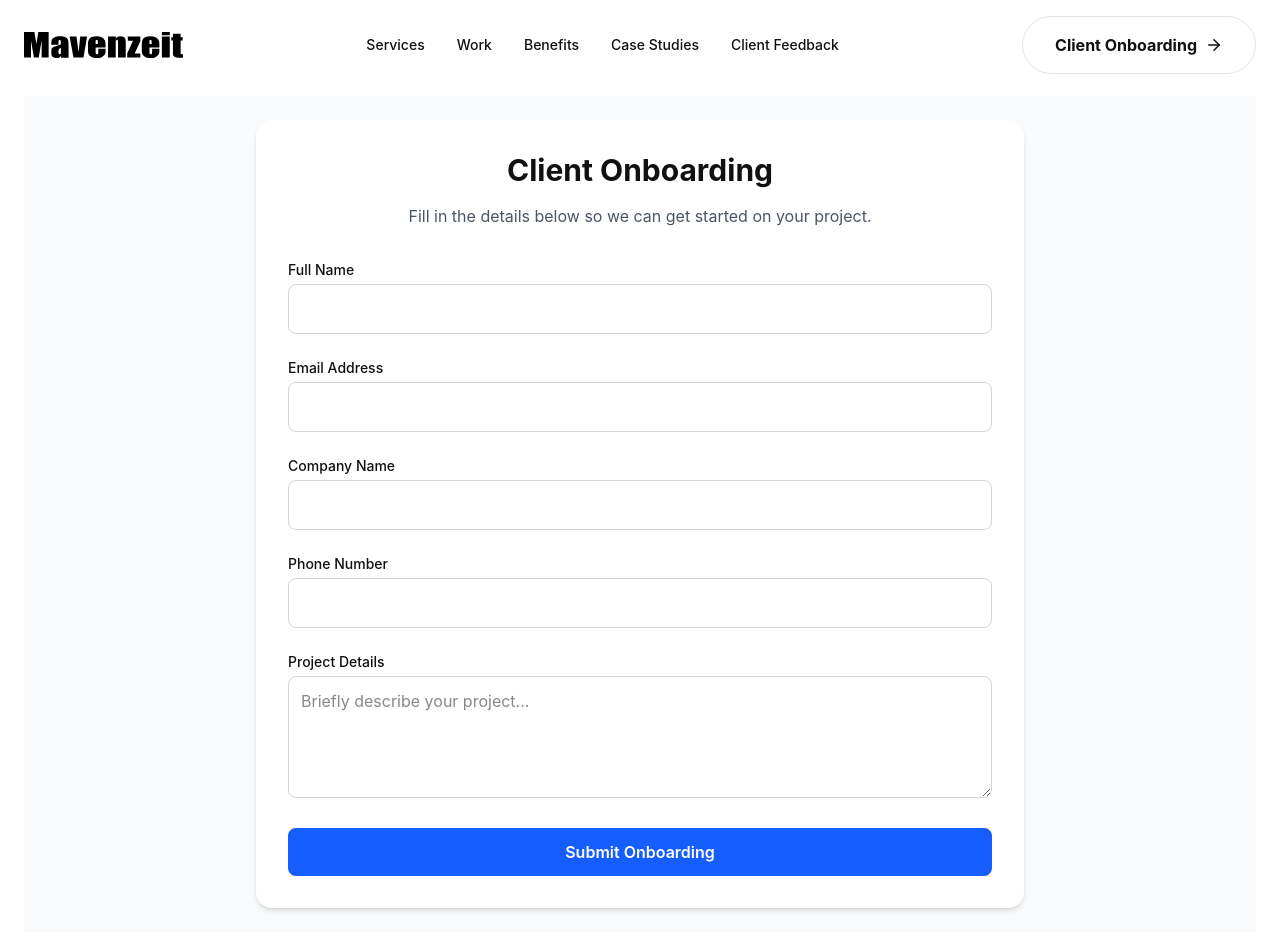
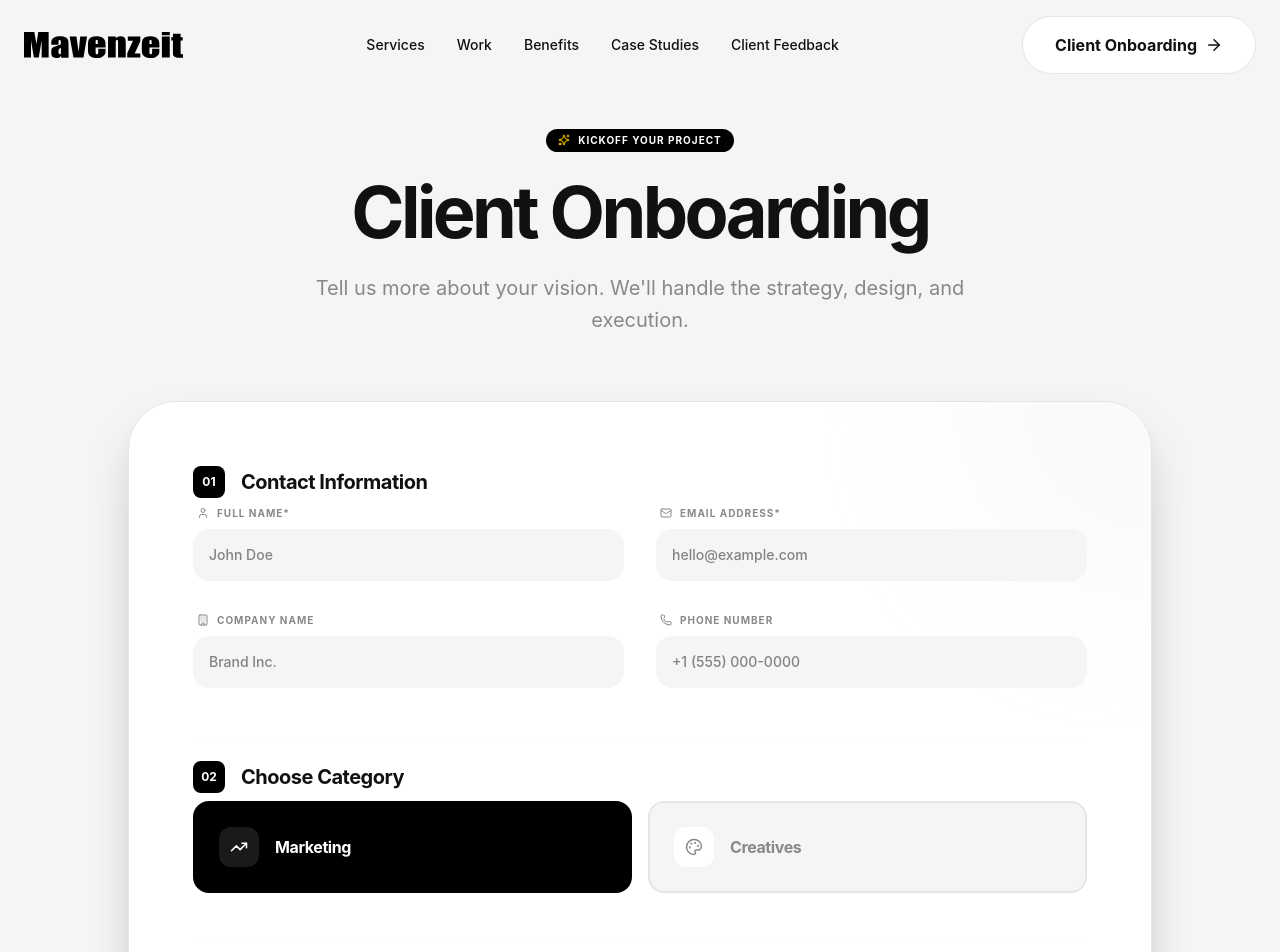
Before and after one commit to Chandrikamohan/Mavenzeit, a React (Vite) app: page /client-onboarding in a window 1280 px wide. Shown: the top 952 px of the page. Built offline with nearby package versions, Linux system fonts and the light colour scheme.

Commit message:
added Client onboarding content

```diff
--- a/src/ClientOnboarding.tsx
+++ b/src/ClientOnboarding.tsx
@@ -1,101 +1,232 @@
 import React, { useState } from "react";
+import { motion, AnimatePresence } from "motion/react";
+import {
+    User,
+    Mail,
+    Building,
+    Phone,
+    MessageSquare,
+    ArrowRight,
+    CheckCircle2,
+    Sparkles,
+    ChevronDown,
+    Palette,
+    TrendingUp
+} from "lucide-react";
+import { cn } from "./lib/utils";
 
 const ClientOnboarding = () => {
+    const [isSubmitted, setIsSubmitted] = useState(false);
     const [formData, setFormData] = useState({
         name: "",
         email: "",
         company: "",
         phone: "",
+        category: "Marketing",
         projectDetails: "",
     });
 
-    const handleChange = (e: React.ChangeEvent<HTMLInputElement | HTMLTextAreaElement>) => {
+    const handleChange = (e: React.ChangeEvent<HTMLInputElement | HTMLTextAreaElement | HTMLSelectElement>) => {
         setFormData({ ...formData, [e.target.name]: e.target.value });
     };
 
-    const handleSubmit = (e: React.FormEvent) => {
+    const handleSubmit = async (e: React.FormEvent) => {
         e.preventDefault();
-        console.log("Client Data Submitted:", formData);
-        alert("Thank you! Your onboarding information has been submitted.");
-        // Here you can integrate API or backend submission
+        // Simulate an API call
+        setTimeout(() => {
+            setIsSubmitted(true);
+        }, 800);
     };
 
+    if (isSubmitted) {
         return (
-        <section id="CaseStudies" className="py-24 px-6 bg-white">
-            <div className="min-h-screen bg-gray-50 flex items-center justify-center p-6">
-                <div className="max-w-3xl w-full bg-white p-8 rounded-2xl shadow-md">
-                    <h1 className="text-3xl font-bold mb-4 text-center">Client Onboarding</h1>
-                    <p className="text-gray-600 mb-8 text-center">
-                        Fill in the details below so we can get started on your project.
+            <div className="min-h-screen bg-brand-bg flex items-center justify-center p-6 pt-32">
+                <motion.div
+                    initial={{ opacity: 0, scale: 0.9 }}
+                    animate={{ opacity: 1, scale: 1 }}
+                    className="max-w-md w-full bg-white p-12 rounded-[40px] shadow-2xl border border-brand-border text-center"
+                >
+                    <div className="w-20 h-20 bg-green-50 text-green-500 rounded-3xl flex items-center justify-center mx-auto mb-8">
+                        <CheckCircle2 size={40} />
+                    </div>
+                    <h2 className="text-3xl font-bold mb-4 tracking-tight">Onboarding Started!</h2>
+                    <p className="text-brand-muted mb-10 leading-relaxed">
+                        Thank you for your trust. We've received your details and our team will be in touch within 24 hours to kick off your project.
                     </p>
+                    <button
+                        onClick={() => window.location.href = '/'}
+                        className="w-full py-4 bg-black text-white rounded-full font-bold hover:bg-black/90 transition-all flex items-center justify-center gap-2 group"
+                    >
+                        Return Home
+                        <ArrowRight size={18} className="group-hover:translate-x-1 transition-transform" />
+                    </button>
+                </motion.div>
+            </div>
+        );
+    }
 
-                    <form onSubmit={handleSubmit} className="space-y-6">
-                        <div>
-                            <label className="block text-sm font-medium mb-1">Full Name</label>
+    return (
+        <section className="min-h-screen bg-brand-bg pt-32 pb-20 px-6 overflow-hidden">
+            <div className="max-w-5xl mx-auto">
+                <motion.div
+                    initial={{ opacity: 0, y: 20 }}
+                    animate={{ opacity: 1, y: 0 }}
+                    transition={{ duration: 0.6 }}
+                >
+                    <div className="text-center mb-16">
+                        <div className="inline-flex items-center gap-2 px-3 py-1 bg-black text-white rounded-full text-[10px] font-bold uppercase tracking-widest mb-6">
+                            <Sparkles size={12} className="text-yellow-400" />
+                            Kickoff your project
+                        </div>
+                        <h1 className="text-5xl md:text-7xl font-bold tracking-tighter leading-none mb-6">
+                            Client Onboarding
+                        </h1>
+                        <p className="text-xl text-brand-muted max-w-2xl mx-auto leading-relaxed">
+                            Tell us more about your vision. We'll handle the strategy, design, and execution.
+                        </p>
+                    </div>
+
+                    <div className="bg-white rounded-[48px] p-8 md:p-16 shadow-2xl border border-brand-border relative overflow-hidden">
+                        <div className="absolute top-0 right-0 w-96 h-96 bg-brand-bg rounded-full -translate-y-1/2 translate-x-1/2 blur-3xl opacity-50" />
+
+                        <form onSubmit={handleSubmit} className="relative z-10 space-y-12">
+                            {/* Section 01: Contact Information */}
+                            <div className="space-y-8">
+                                <div className="flex items-center gap-4 mb-2">
+                                    <div className="w-8 h-8 bg-black text-white rounded-lg flex items-center justify-center text-xs font-bold">01</div>
+                                    <h3 className="text-xl font-bold tracking-tight">Contact Information</h3>
+                                </div>
+
+                                <div className="grid md:grid-cols-2 gap-8">
+                                    <div className="space-y-2">
+                                        <label className="text-[10px] font-bold uppercase tracking-widest text-brand-muted ml-1 flex items-center gap-2">
+                                            <User size={12} /> Full Name*
+                                        </label>
                                         <input
                                             type="text"
                                             name="name"
                                             value={formData.name}
                                             onChange={handleChange}
+                                            placeholder="John Doe"
                                             required
-                                className="w-full border border-gray-300 p-3 rounded-lg focus:outline-none focus:ring-2 focus:ring-blue-500"
+                                            className="w-full bg-brand-bg border-none rounded-2xl p-4 focus:ring-2 focus:ring-black transition-all outline-none text-sm font-medium"
                                         />
                                     </div>
-
-                        <div>
-                            <label className="block text-sm font-medium mb-1">Email Address</label>
+                                    <div className="space-y-2">
+                                        <label className="text-[10px] font-bold uppercase tracking-widest text-brand-muted ml-1 flex items-center gap-2">
+                                            <Mail size={12} /> Email Address*
+                                        </label>
                                         <input
                                             type="email"
                                             name="email"
                                             value={formData.email}
                                             onChange={handleChange}
+                                            placeholder="hello@example.com"
                                             required
-                                className="w-full border border-gray-300 p-3 rounded-lg focus:outline-none focus:ring-2 focus:ring-blue-500"
+                                            className="w-full bg-brand-bg border-none rounded-2xl p-4 focus:ring-2 focus:ring-black transition-all outline-none text-sm font-medium"
                                         />
                                     </div>
-
-                        <div>
-                            <label className="block text-sm font-medium mb-1">Company Name</label>
+                                    <div className="space-y-2">
+                                        <label className="text-[10px] font-bold uppercase tracking-widest text-brand-muted ml-1 flex items-center gap-2">
+                                            <Building size={12} /> Company Name
+                                        </label>
                                         <input
                                             type="text"
                                             name="company"
                                             value={formData.company}
                                             onChange={handleChange}
-                                className="w-full border border-gray-300 p-3 rounded-lg focus:outline-none focus:ring-2 focus:ring-blue-500"
+                                            placeholder="Brand Inc."
+                                            className="w-full bg-brand-bg border-none rounded-2xl p-4 focus:ring-2 focus:ring-black transition-all outline-none text-sm font-medium"
                                         />
                                     </div>
-
-                        <div>
-                            <label className="block text-sm font-medium mb-1">Phone Number</label>
+                                    <div className="space-y-2">
+                                        <label className="text-[10px] font-bold uppercase tracking-widest text-brand-muted ml-1 flex items-center gap-2">
+                                            <Phone size={12} /> Phone Number
+                                        </label>
                                         <input
                                             type="tel"
                                             name="phone"
                                             value={formData.phone}
                                             onChange={handleChange}
-                                className="w-full border border-gray-300 p-3 rounded-lg focus:outline-none focus:ring-2 focus:ring-blue-500"
+                                            placeholder="+1 (555) 000-0000"
+                                            className="w-full bg-brand-bg border-none rounded-2xl p-4 focus:ring-2 focus:ring-black transition-all outline-none text-sm font-medium"
                                         />
                                     </div>
+                                </div>
+                            </div>
 
-                        <div>
-                            <label className="block text-sm font-medium mb-1">Project Details</label>
+                            {/* Section 02: Choose Category */}
+                            <div className="space-y-8 pt-6 border-t border-brand-border/10">
+                                <div className="flex items-center gap-4 mb-2">
+                                    <div className="w-8 h-8 bg-black text-white rounded-lg flex items-center justify-center text-xs font-bold">02</div>
+                                    <h3 className="text-xl font-bold tracking-tight">Choose Category</h3>
+                                </div>
+                                <div className="grid md:grid-cols-2 gap-4">
+                                    {[
+                                        { id: 'Marketing', icon: <TrendingUp size={18} />, label: 'Marketing' },
+                                        { id: 'Creatives', icon: <Palette size={18} />, label: 'Creatives' }
+                                    ].map((cat) => (
+                                        <button
+                                            key={cat.id}
+                                            type="button"
+                                            onClick={() => setFormData({ ...formData, category: cat.id })}
+                                            className={cn(
+                                                "flex items-center gap-4 p-6 rounded-2xl border-2 transition-all text-left",
+                                                formData.category === cat.id
+                                                    ? "border-black bg-black text-white"
+                                                    : "border-brand-border bg-brand-bg text-brand-muted hover:border-black/20"
+                                            )}
+                                        >
+                                            <div className={cn(
+                                                "w-10 h-10 rounded-xl flex items-center justify-center transition-colors",
+                                                formData.category === cat.id ? "bg-white/10" : "bg-white"
+                                            )}>
+                                                {cat.icon}
+                                            </div>
+                                            <span className="font-bold tracking-tight">{cat.label}</span>
+                                        </button>
+                                    ))}
+                                </div>
+                            </div>
+
+                            {/* Section 03: Project Details */}
+                            <div className="space-y-8 pt-6 border-t border-brand-border/10">
+                                <div className="flex items-center gap-4 mb-2">
+                                    <div className="w-8 h-8 bg-black text-white rounded-lg flex items-center justify-center text-xs font-bold">03</div>
+                                    <h3 className="text-xl font-bold tracking-tight">Project Details</h3>
+                                </div>
+                                <div className="space-y-2">
+                                    <label className="text-[10px] font-bold uppercase tracking-widest text-brand-muted ml-1 flex items-center gap-2">
+                                        <MessageSquare size={12} /> Brief Description*
+                                    </label>
                                     <textarea
                                         name="projectDetails"
                                         value={formData.projectDetails}
                                         onChange={handleChange}
-                                rows={4}
-                                placeholder="Briefly describe your project..."
-                                className="w-full border border-gray-300 p-3 rounded-lg focus:outline-none focus:ring-2 focus:ring-blue-500"
+                                        rows={5}
+                                        placeholder="Tell us about your brand goals, scope, and timeline..."
+                                        required
+                                        className="w-full bg-brand-bg border-none rounded-[32px] p-6 focus:ring-2 focus:ring-black transition-all outline-none text-sm font-medium resize-none transition-all"
                                     />
                                 </div>
+                            </div>
 
+                            <div className="flex justify-start">
                                 <button
                                     type="submit"
-                            className="w-full bg-blue-600 text-white py-3 rounded-lg font-semibold hover:bg-blue-700 transition"
+                                    className="px-10 py-5 bg-black text-white rounded-full font-bold text-sm hover:scale-[1.02] active:scale-[0.98] transition-all flex items-center justify-center gap-3 shadow-xl shadow-black/10 group"
                                 >
                                     Submit Onboarding
+                                    <ArrowRight size={18} className="group-hover:translate-x-1 transition-transform" />
                                 </button>
+                            </div>
                         </form>
                     </div>
+
+                    <p className="text-center text-brand-muted mt-12 text-sm">
+                        By submitting this form, you agree to our <a href="/privacy-policy" className="text-black font-bold hover:underline">Privacy Policy</a>.
+                    </p>
+                </motion.div>
             </div>
         </section>
     );
```
Lines whose indentation alone changed are shown as unchanged.
